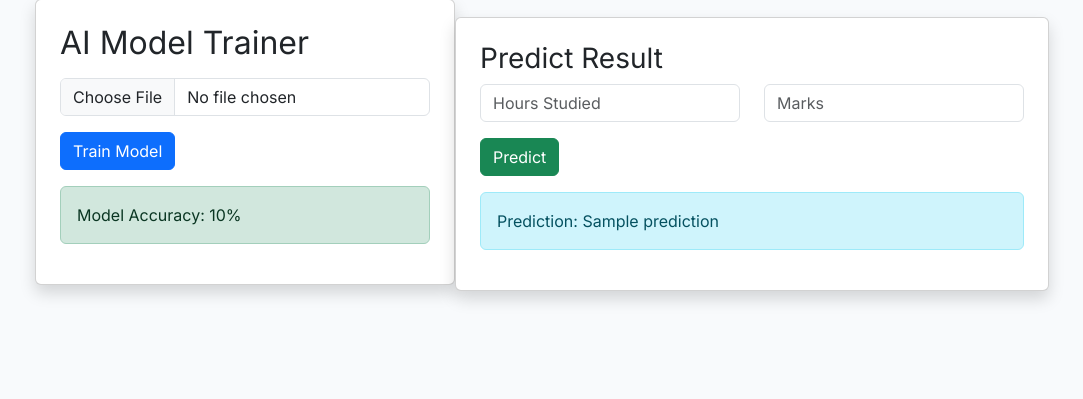
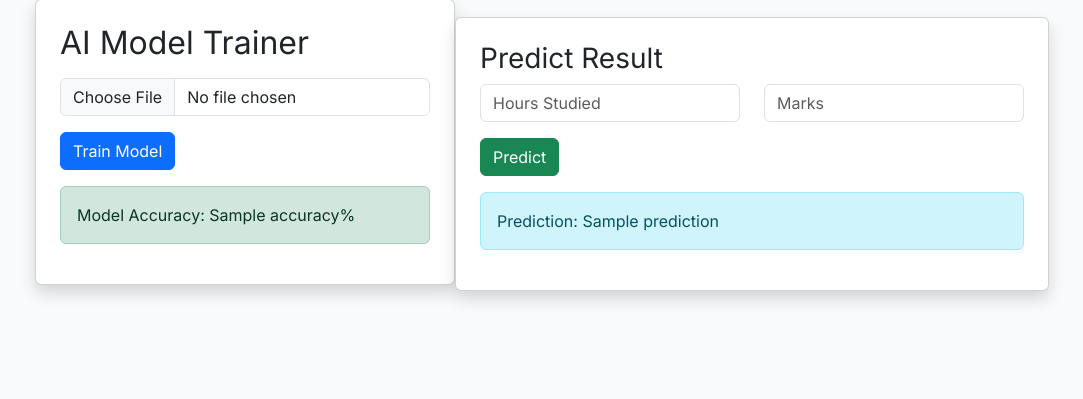
Before and after one commit to abdulkalam0217/enterprise-ai-platform, a Flask app: template templates/ai.html in a window 1280 px wide. Shown: the part 258-657 px from the top of the page, without its empty margins (98-1181 px from the left). Run offline with Flask 3, Linux system fonts and the light colour scheme; the template is opened without the code that fills it: most values are stand-ins (such as "Sample title", 1, 10 or a date in 2020).

Commit message:
Fixed double accuracy multiplication

```diff
--- a/templates/ai.html
+++ b/templates/ai.html
@@ -14,7 +14,7 @@
 
     {% if accuracy %}
         <div class="alert alert-success mt-3">
-            Model Accuracy: {{ (accuracy * 100)|round(2) }}%
+            Model Accuracy: {{ accuracy }}%
         </div>
     {% endif %}
 
```
